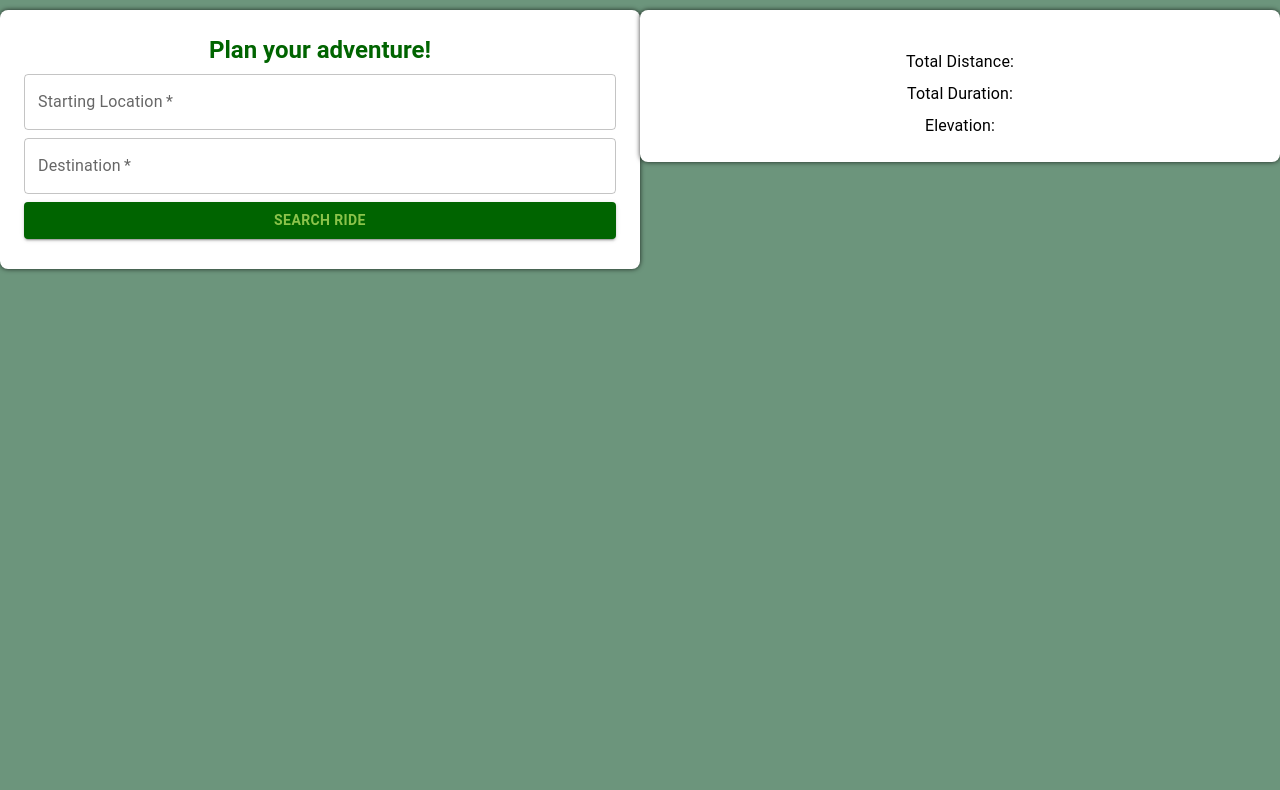
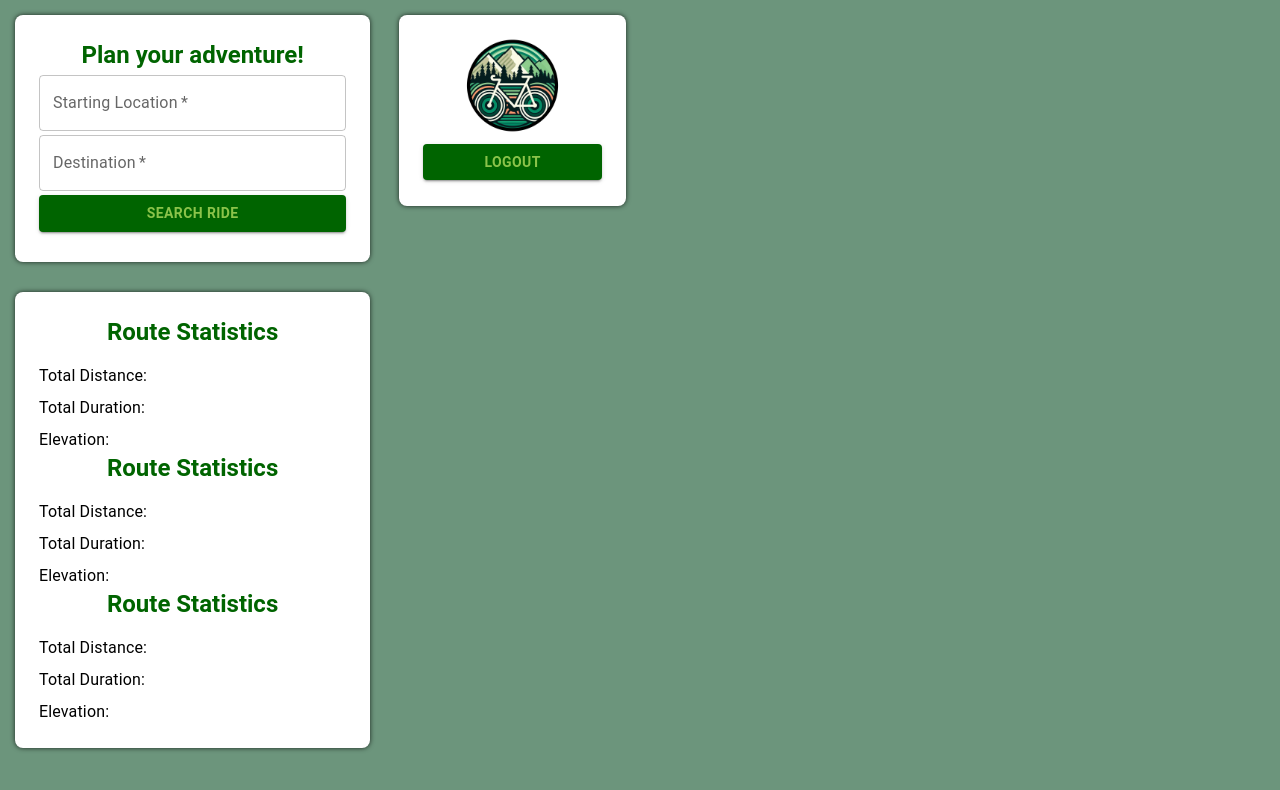
Before and after one commit to nleobandung/biketourproj, a React (Create React App) app: page / in a window 1280 px wide. Both pictures are taken after typing "Sample", "Sample123" into the empty fields and a click on the button "SIGN IN". Shown: the top 790 px of the page. Built offline with nearby package versions, Linux system fonts and the light colour scheme.

Commit message:
almost done frontend

```diff
--- a/src/App.js
+++ b/src/App.js
@@ -48,6 +48,11 @@ function App(props) {
     setLoggedIn(false);
     setUsername('');
     setPassword('');
+    setPosition1Value('');
+    setPosition2Value('');
+    setDistance('');
+    setDuration('');
+    setSavedData([]);
   };
 
   if (loggedIn) {
@@ -56,9 +61,18 @@ function App(props) {
         sx={{
           display: 'flex',
           alignItems: 'start',
-        justifyContent: 'center',
           minHeight: '100vh',
           backgroundColor: '#6c957c',
+        }}
+      >
+      <Box
+        sx={{
+          display: 'flex',
+          alignItems: 'start',
+          minHeight: '100vh',
+          backgroundColor: '#6c957c',
+          width:'30%',
+          flexDirection:'column'
         }}
       >
         <Box
@@ -70,9 +84,9 @@ function App(props) {
               height: 'fit-content', // Adjust height to fit content
               boxShadow: '0px 0px 5px 0px rgba(0,0,0,0.75)', // Add shadow for depth effect
               position: 'relative', // Set position to relative
-              width: '50%',
+              width: '80%',
               zIndex: '1',
-              marginTop: '10px'
+              margin: '15px',
             }}
         >
         <Typography component="h1" variant="h5" sx={{ textAlign: 'center', fontWeight: 'bold', color: 'darkgreen'}}>
@@ -89,7 +103,7 @@ function App(props) {
             id="position1"
             value={position1Value}
             onChange={(e) => setPosition1Value(e.target.value)}
-            sx={{ '&:hover': {scale: '1.02'}, marginRight: '100%', marginTop: '8px', position: 'relative', zIndex: '1' }}
+            sx={{ '&:hover': {scale: '1.02'}, marginRight: '100%', marginTop: '4px', position: 'relative', zIndex: '1' }}
           />
           <TextField
             variant="outlined"
@@ -100,13 +114,13 @@ function App(props) {
             id="position2"
             value={position2Value}
             onChange={(e) => setPosition2Value(e.target.value)}
-            sx={{ '&:hover': {scale: '1.02'}, marginRight: '100%', marginTop: '8px', position: 'relative', zIndex: '1' }}
+            sx={{ '&:hover': {scale: '1.02'}, marginRight: '100%', marginTop: '4px', position: 'relative', zIndex: '1' }}
           />
           <Button
             fullWidth
             variant="contained"
             onClick={handleSaveButtonClick}
-            sx={{ '&:hover': {scale: '1.02',backgroundColor: 'darkgreen',}, fontWeight: 'bold', backgroundColor: 'darkgreen', color: '#8bc34a', marginTop: '8px', marginRight: '100%', marginBottom: '6px', position: 'relative', zIndex: '1' }} // Set position to relative and zIndex to render above
+            sx={{ '&:hover': {scale: '1.02',backgroundColor: 'darkgreen',}, fontWeight: 'bold', backgroundColor: 'darkgreen', color: '#8bc34a', marginTop: '4px', marginRight: '100%', marginBottom: '6px', position: 'relative', zIndex: '1' }} // Set position to relative and zIndex to render above
           >
             Search ride
           </Button>
@@ -121,20 +135,93 @@ function App(props) {
               height: 'fit-content', // Adjust height to fit content
               boxShadow: '0px 0px 5px 0px rgba(0,0,0,0.75)', // Add shadow for depth effect
               position: 'relative', // Set position to relative
-              width: '50%',
+              width: '80%',
               zIndex: '1',
-              marginTop: '10px'
+              margin:'15px'
             }}
         >
-          <Typography variant="body1" sx={{ textAlign: 'center', marginTop: '16px' }}>
+          <Typography component="h1" variant="h5" sx={{ textAlign: 'center', fontWeight: 'bold', color: 'darkgreen'}}>
+            Route Statistics
+          </Typography>
+          <Typography variant="body1" sx={{ textAlign: 'left', marginTop: '16px' }}>
             Total Distance: {distance}
           </Typography>
-          <Typography variant="body1" sx={{ textAlign: 'center', marginTop: '8px' }}>
+          <Typography variant="body1" sx={{ textAlign: 'left', marginTop: '8px' }}>
             Total Duration: {duration}
           </Typography>
-          <Typography variant="body1" sx={{ textAlign: 'center', marginTop: '8px' }}>
+          <Typography variant="body1" sx={{ textAlign: 'left', marginTop: '8px' }}>
             Elevation:
           </Typography>
+          <Typography component="h1" variant="h5" sx={{ textAlign: 'center', fontWeight: 'bold', color: 'darkgreen'}}>
+            Route Statistics
+          </Typography>
+          <Typography variant="body1" sx={{ textAlign: 'left', marginTop: '16px' }}>
+            Total Distance: {distance}
+          </Typography>
+          <Typography variant="body1" sx={{ textAlign: 'left', marginTop: '8px' }}>
+            Total Duration: {duration}
+          </Typography>
+          <Typography variant="body1" sx={{ textAlign: 'left', marginTop: '8px' }}>
+            Elevation:
+          </Typography>
+          <Typography component="h1" variant="h5" sx={{ textAlign: 'center', fontWeight: 'bold', color: 'darkgreen'}}>
+            Route Statistics
+          </Typography>
+          <Typography variant="body1" sx={{ textAlign: 'left', marginTop: '16px' }}>
+            Total Distance: {distance}
+          </Typography>
+          <Typography variant="body1" sx={{ textAlign: 'left', marginTop: '8px' }}>
+            Total Duration: {duration}
+          </Typography>
+          <Typography variant="body1" sx={{ textAlign: 'left', marginTop: '8px' }}>
+            Elevation:
+          </Typography>
+        </Box>
+      </Box>
+      <Box
+        sx={{
+          display: 'flex',
+          alignItems: 'start',
+          minHeight: '100vh',
+          backgroundColor: '#6c957c',
+          width:'70%',
+          flexDirection:'column'
+        }}
+      >
+      <Box
+        sx={{
+          display: 'flex',
+          alignItems: 'start',
+          minHeight: '100vh',
+          backgroundColor: '#6c957c',
+          flexDirection:'column'
+        }}
+      >
+        <Box
+            sx={{
+              backgroundColor: 'white',
+              paddingX: '24px',
+              paddingY: '20px',
+              borderRadius: '8px',
+              height: 'fit-content', // Adjust height to fit content
+              boxShadow: '0px 0px 5px 0px rgba(0,0,0,0.75)', // Add shadow for depth effect
+              position: 'relative', // Set position to relative
+              width: '20%',
+              zIndex: '1',
+              margin:'15px'
+            }}
+    >
+      <img src={Logo} alt="bike_buddy_logo.png" style={{scale: '1', width: '100%', height: 'auto' }} />
+      <Button
+            fullWidth
+            variant="contained"
+            onClick={handleLogout}
+            sx={{ marginTop:'10px','&:hover': {scale: '1.02',backgroundColor: 'darkgreen',}, fontWeight: 'bold', backgroundColor: 'darkgreen', color: '#8bc34a', marginTop: '4px', marginRight: '100%', marginBottom: '6px', position: 'relative', zIndex: '1' }} // Set position to relative and zIndex to render above
+          >
+            Logout
+          </Button>
+    </Box>
+  </Box>
   </Box>
   </Box>
   );
```
Lines whose indentation alone changed are shown as unchanged.
